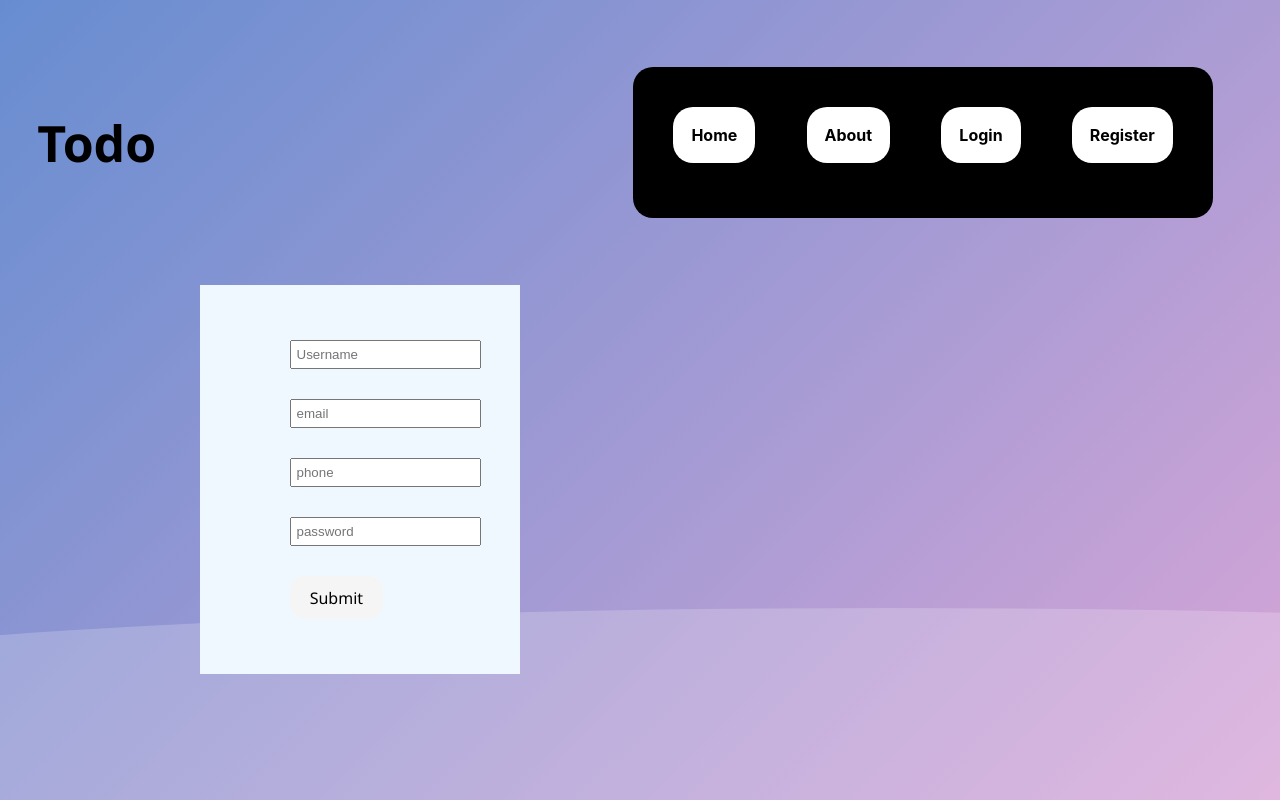
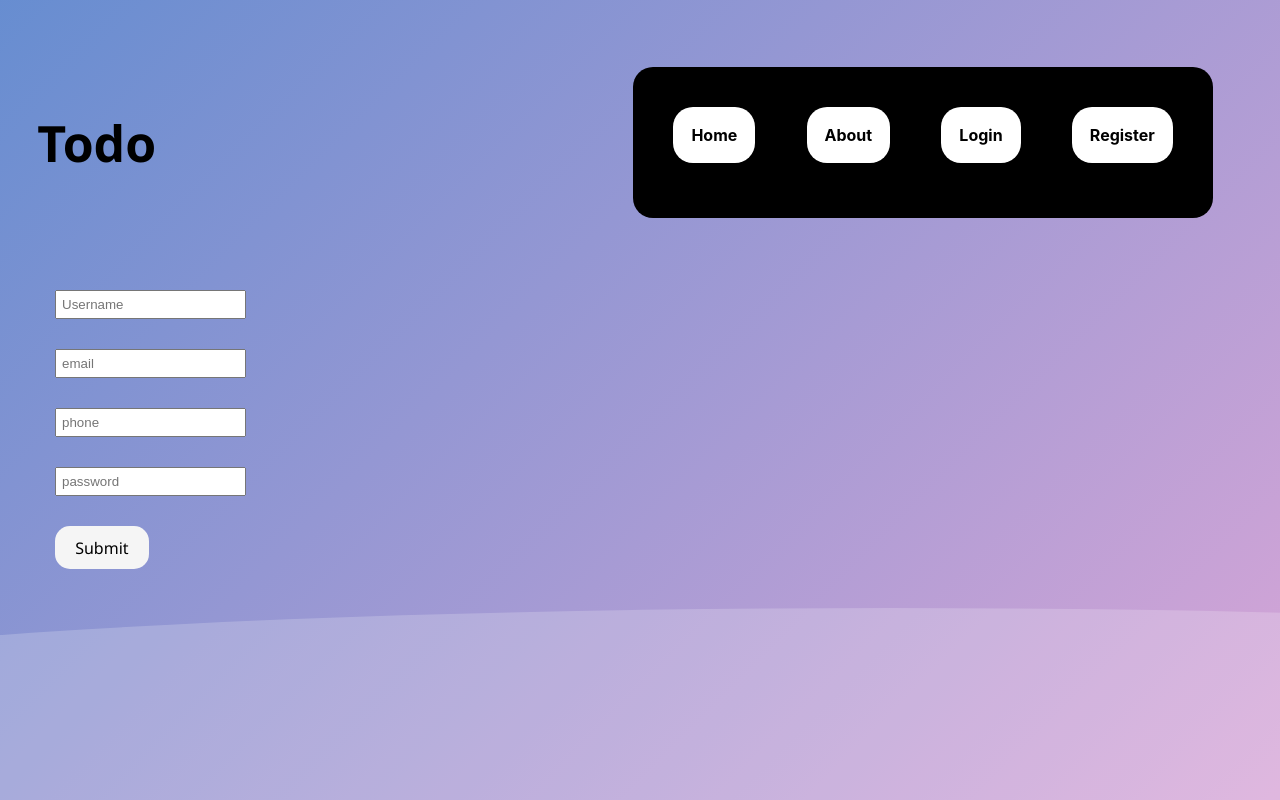
Before and after one commit to MallikarjunaM7/Notes, a React (Vite) app in the folder client/: page /register in a window 1280 px wide. Built offline with nearby package versions, Linux system fonts and the light colour scheme.

Commit message:
Update index.css

```diff
--- a/client/src/index.css
+++ b/client/src/index.css
@@ -241,15 +241,6 @@ ul{
     margin-left: 50px;
   }
 
-  .full{
-    margin-left: 200px;
-    background-color: aliceblue;
-    display: flex;
-    justify-content: center;
-    width: 25%;
-    padding-top: 50px;
-    padding-bottom: 50px;
-  }
 
   body {
     margin: auto;
```
